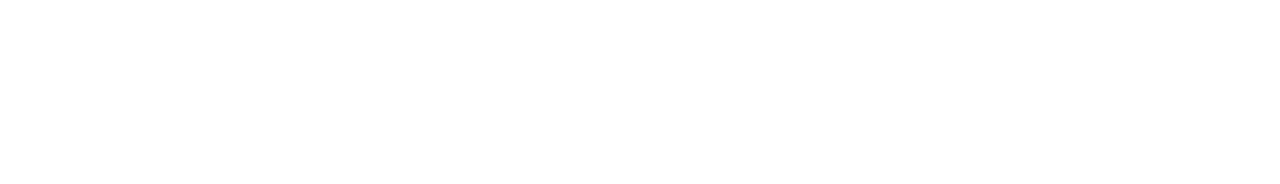
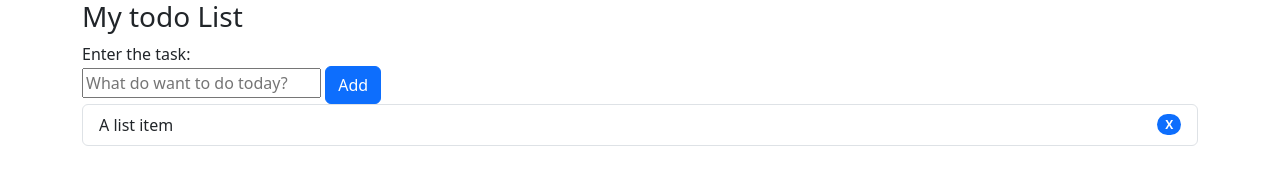
Before and after one commit to EsmailSarwari/todoList-App, a plain HTML site: page index.html in a window 1280 px wide. Drawn offline with nearby package versions, Linux system fonts and the light colour scheme.

Commit message:
index page primary elements created: header, input, button,

```diff
--- a/index.html
+++ b/index.html
@@ -1,11 +1,33 @@
 <!DOCTYPE html>
 <html lang="en">
+
 <head>
     <meta charset="UTF-8">
     <meta name="viewport" content="width=device-width, initial-scale=1.0">
+    <link rel="stylesheet" href="https://cdn.jsdelivr.net/npm/bootstrap@5.3.3/dist/css/bootstrap.min.css">
     <title>Document</title>
 </head>
+
 <body>
+    <div class="container">
+        <h3>My todo List</h3>
+        <div>
+            <label for="input">Enter the task: </label><br>
+            <input type="text" id="input" name="input" placeholder="What do want to do today?">
+            <button class="btn btn-primary" id="add">Add</button>
+        </div>
+        <div>
+            <ul class="list-group" id="list">
+                <li class="list-group-item d-flex justify-content-between align-items-center">
+                    A list item
+                    <span class="badge text-bg-primary rounded-pill">X</span>
+                </li>
+            </ul>
+        </div>
 
+    </div>
+    <script src="script.js"></script>
+    <script src="https://cdn.jsdelivr.net/npm/bootstrap@5.3.3/dist/js/bootstrap.bundle.min.js"></script>
 </body>
+
 </html>
```
